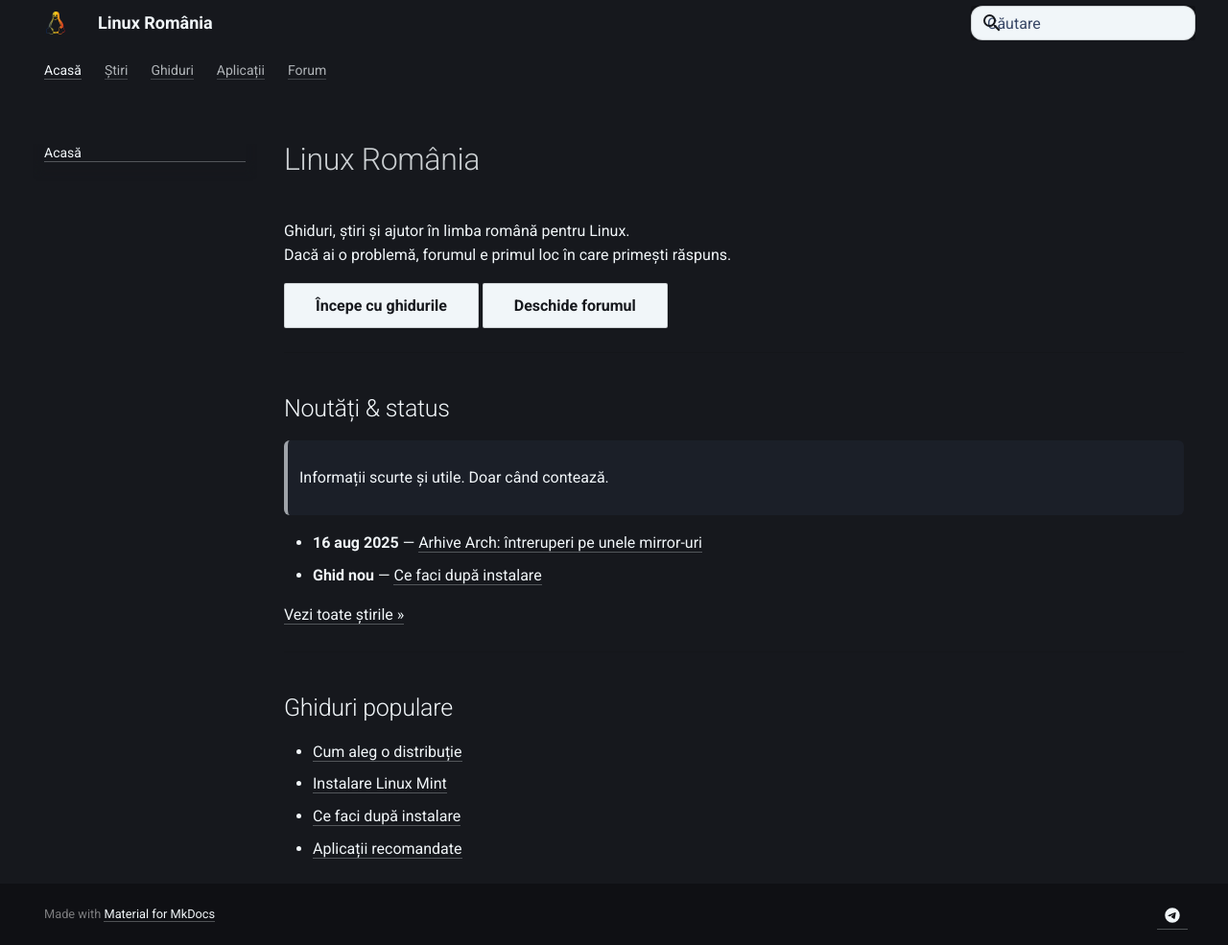
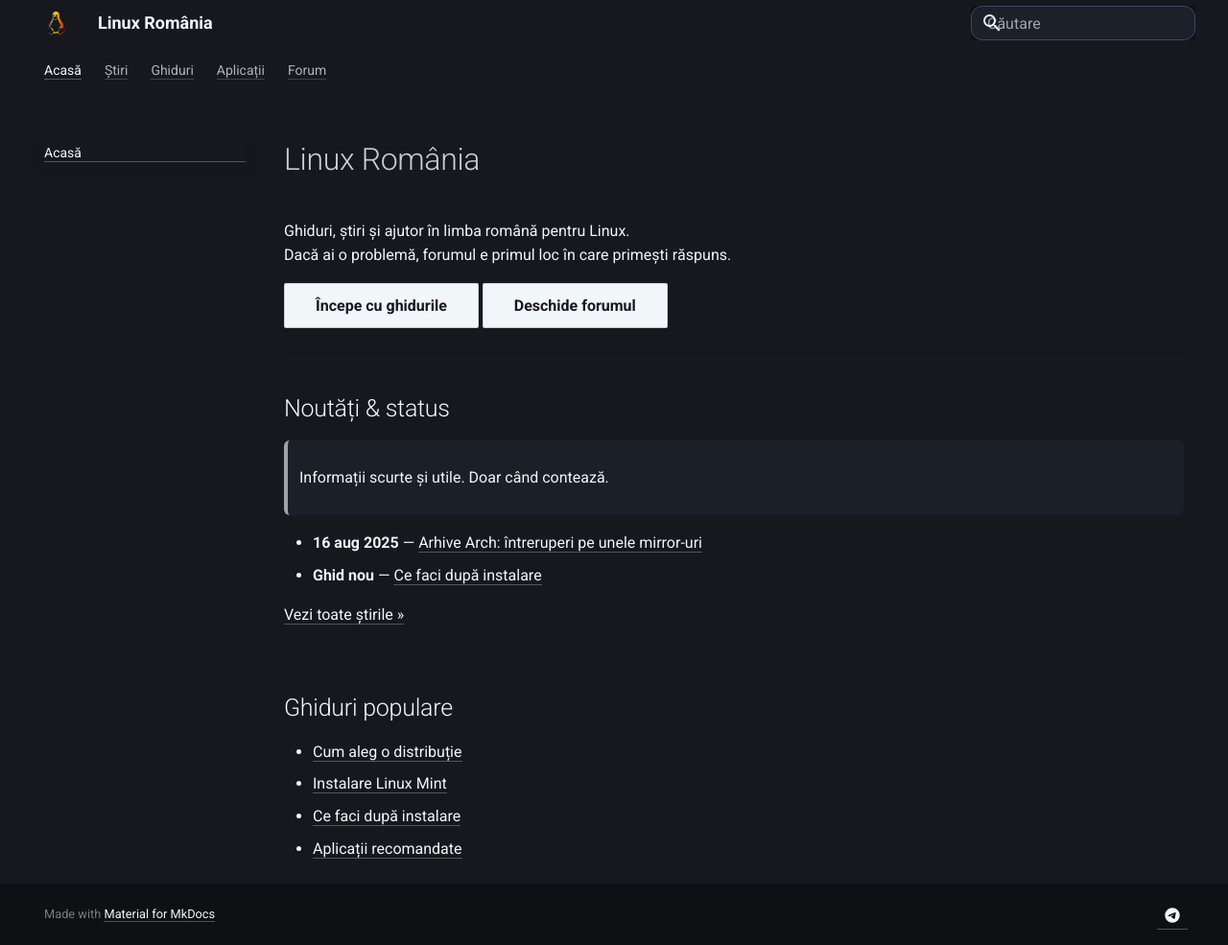
Before and after one commit to linux-romania/linuxromania-site, an MkDocs documentation site: the page built from docs/index.md, in a window 1280 px wide and 985 px high. Shown: the whole window at 96% size. Built offline with MkDocs 1.6.1 and Material for MkDocs 9.7.7, drawn with Linux system fonts in a browser that asks for light colours.

Commit message:
Update extra.css

```diff
--- a/docs/assets/extra.css
+++ b/docs/assets/extra.css
@@ -129,22 +129,27 @@
   padding: .5rem 1rem;
   border-radius: .3rem;
 }
+
 /* ----------------- Search box ----------------- */
 .md-search__input {
-  background: #F1F6F9 !important;   /* light background */
-  color: #16181D !important;        /* dark text */
+  background: #1B2029 !important;   /* dark background */
+  color: #F1F6F9 !important;        /* light text */
   border-radius: .6rem !important;
-  border: 1px solid rgba(0,0,0,.15) !important;
+  border: 1px solid #394867 !important;
   padding: .45rem .8rem !important;
-  transition: background .15s ease, border-color .15s ease;
 }
 
 .md-search__input::placeholder {
-  color: #394867 !important;        /* softer placeholder text */
+  color: #9BA4B5 !important;        /* muted placeholder */
 }
 
 .md-search__input:focus {
-  background: #ffffff !important;   /* slightly brighter when active */
+  background: #212A3E !important;   /* slightly lighter when focused */
   border-color: #9BA4B5 !important;
   outline: none !important;
 }
+
+/* Search icon inside box */
+.md-search__icon {
+  color: #F1F6F9 !important;
+}
```
